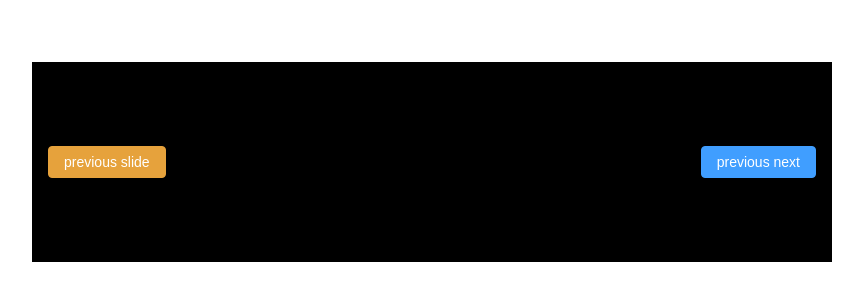
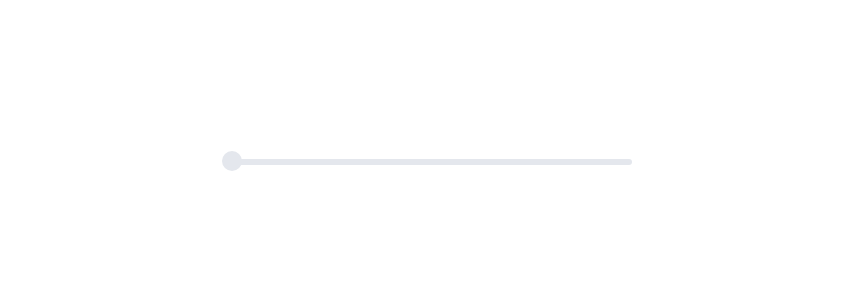
Before and after one commit to zlsk1/nocturne-ui, a Vue app: page / in a window 1280 px wide. Shown: the part 238-538 px from the top of the page, without its empty margins (208-1071 px from the left). Built offline with nearby package versions, Linux system fonts and the light colour scheme.

Commit message:
feat: [slider] add min and max prop

```diff
--- a/packages/App.vue
+++ b/packages/App.vue
@@ -21,36 +21,20 @@ import {
   FrCarouselItem
 } from '@/components'
 
-const val = ref(20)
+const val = ref(0)
 
-const list = ['#e8e8e8', '#000', '#409eff', '#666', '#ccc']
+const format = val => val / 10
 </script>
 
 <template>
   <div class="container">
-    <FrCarousel
-      style="width: 800px"
-      height="200"
-      indicator-shape="round"
-      hide-indicator
-      @change="(val) => console.log(val)"
-    >
-      <template #prev>
-        <FrButton type="warning">
-          previous slide
-        </FrButton>
-      </template>
-      <template #next>
-        <FrButton type="primary">
-          previous next
-        </FrButton>
-      </template>
-      <FrCarouselItem v-for="(item, index) in list" :key="index">
-        <div :style="{width: '800px', height: '200px', backgroundColor: item}">
-          {{ index }}
-        </div>
-      </FrCarouselItem>
-    </FrCarousel>
+    <FrSlider
+      v-model="val"
+      :min="-1000"
+      :max="2220"
+      style="width: 400px;"
+      :format-value-fn="format"
+    ></FrSlider>
   </div>
 </template>
 
--- a/packages/components/slider/src/reference.ts
+++ b/packages/components/slider/src/reference.ts
@@ -20,8 +20,10 @@ export const sliderReferenceProps = {
   disabled: {
     type: Boolean,
     default: false
-  }
-}
+  },
+  min: Number,
+  max: Number
+} as const
 
 export const sliderReferenceEmits = {
   change: (val: ComputedRef<number>) => isNumber(val.value)
--- a/packages/components/slider/src/reference.vue
+++ b/packages/components/slider/src/reference.vue
@@ -9,12 +9,15 @@
     ]"
     :style="positionStyle"
     @mousedown.stop="onMousedown"
+    @mouseenter="onMouseenter"
+    @mouseleave="onMouseleave"
   >
     <FrTooltip
       ref="tooltipRef"
       :disabled="!showTooltip"
       :placement="placement"
       :popper-class="tooltipClass"
+      :visible="visible"
     >
       <div class="fr-slider__reference"></div>
       <template #content>
@@ -44,6 +47,9 @@ const referenceRef = ref<HTMLDivElement>()
 const tooltipRef = ref<TooltipInstance>()
 const positionData = ref({ top: 0, left: 0 })
 const isActive = ref(false)
+const visible = ref(false)
+
+let calculateVal:number
 
 let parentLeft = 0
 let parentWidth = 0
@@ -71,17 +77,28 @@ const positionStyle = computed(() => {
 
 const formatValue = computed<number>(() => {
   if (!props.formatValueFn) {
-    return Math.ceil(Number(positionPercent.value.slice(0, -1)))
+    return Math.ceil(Number(positionPercent.value.slice(0, -1)) / 100)
   }
   else {
-    return props.formatValueFn(Math.ceil(Number(positionPercent.value.slice(0, -1))))
+    if ((props.min && !props.max) || !props.formatValueFn) {
+      calculateVal = Math.ceil(Number(positionPercent.value.slice(0, -1)) / 100)
+    }
+    else if (!props.min && props.max) {
+      calculateVal = Math.ceil(Number(positionPercent.value.slice(0, -1)) * props.max / 100)
+    }
+    else if (props.min || props.max) {
+      calculateVal = props.min! + Math.ceil(Number(positionPercent.value.slice(0, -1)) * (props.max! - props.min!) / 100)
+    }
+    return props.formatValueFn(calculateVal)
   }
 })
 
 const onMousedown = (e: MouseEvent) => {
   if (props.disabled) return
 
-  else isActive.value = true
+  if (props.showTooltip && !visible.value) visible.value = true
+
+  isActive.value = true
 
   window.addEventListener('mousemove', handleMove)
   window.addEventListener('mouseup', handleMoveEnd)
@@ -106,10 +123,21 @@ const handleMove = (e: MouseEvent) => {
 }
 
 const handleMoveEnd = (e: MouseEvent) => {
+  if (props.showTooltip) visible.value = false
+
   isActive.value = false
+
   e.preventDefault()
   window.removeEventListener('mousemove', handleMove)
   window.removeEventListener('mouseup', handleMoveEnd)
+}
+
+const onMouseenter = () => {
+  visible.value = true
+}
+
+const onMouseleave = () => {
+  if (!isActive.value) visible.value = false
 }
 
 defineExpose({
--- a/packages/components/slider/src/slider.ts
+++ b/packages/components/slider/src/slider.ts
@@ -6,6 +6,10 @@ import type { ExtractPropTypes } from 'vue'
 export const sliderProps = {
   ...sliderReferenceProps,
   modelValue: {
+    type: Number,
+    default: 0
+  },
+  step: {
     type: Number,
     default: 0
   }
--- a/packages/components/slider/src/slider.vue
+++ b/packages/components/slider/src/slider.vue
@@ -15,8 +15,11 @@
         :placement="placement"
         :tooltip-class="tooltipClass"
         :disabled="disabled"
+        :max="max"
+        :min="min"
         @change="changeVal"
       ></reference>
+      <div class="fr-slider__step"></div>
     </div>
   </div>
 </template>
```
